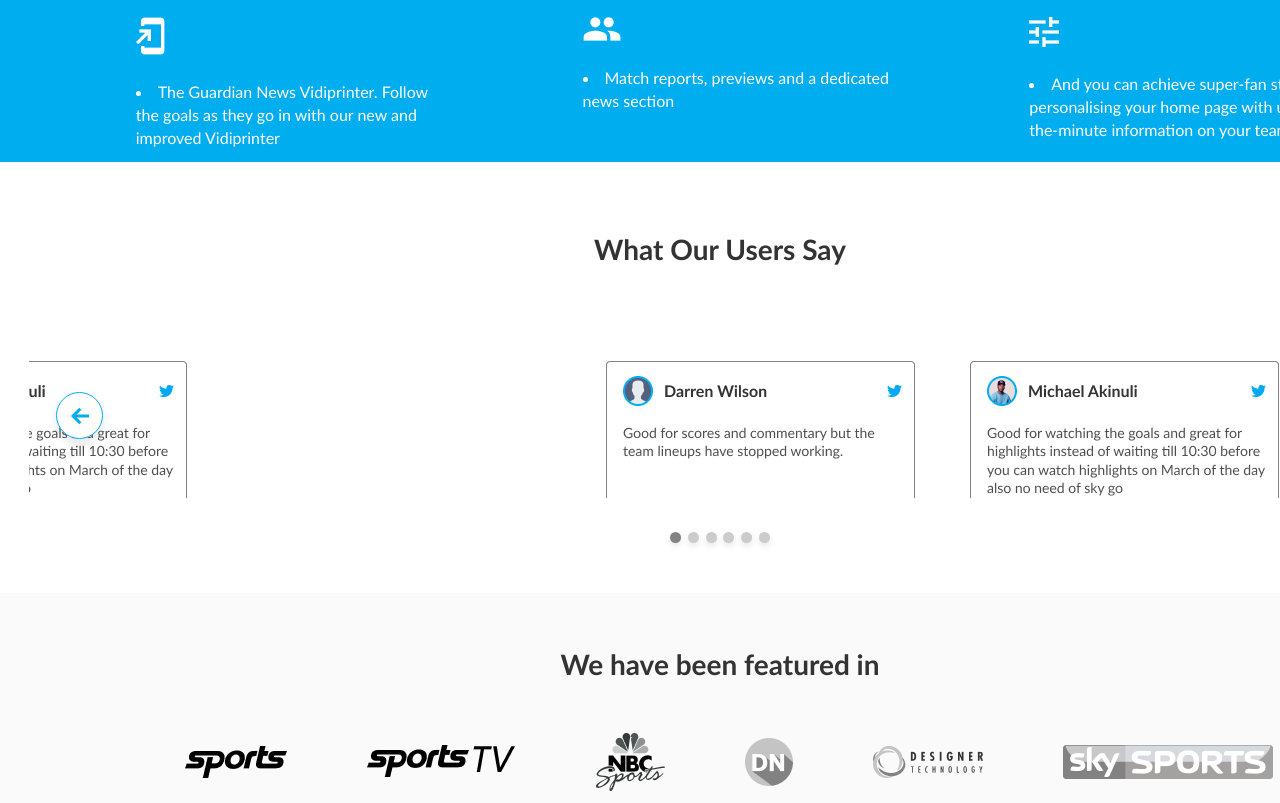
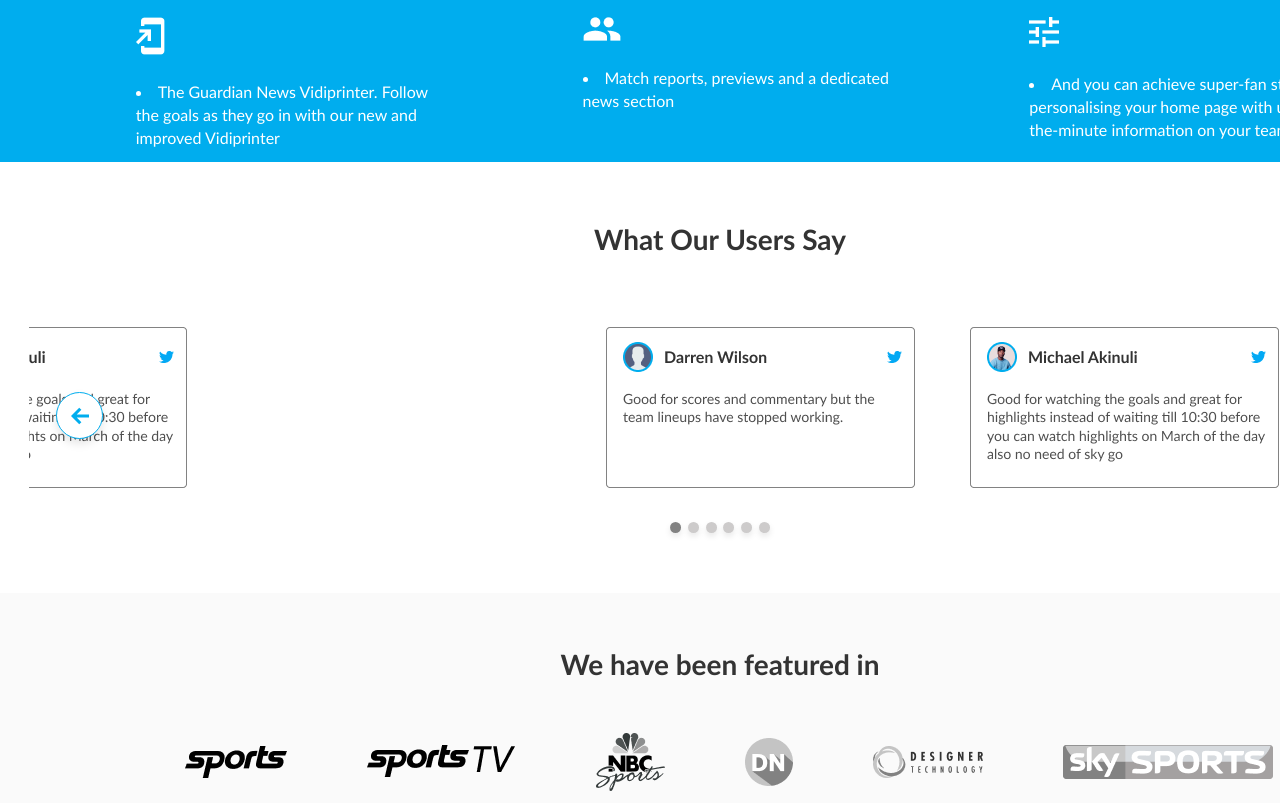
Before and after one commit to Jka4/mobile_app_landingPage, a website: page src/index.html in a window 1280 px wide. Shown: the part 2564-3367 px from the top of the page. Drawn offline with Linux system fonts and the light colour scheme.

Commit message:
fix slider

```diff
--- a/src/slider.css
+++ b/src/slider.css
@@ -92,7 +92,7 @@ body {
 .glide__slides {
     position: relative;
     width: 309px;
-    height: 161px;
+    height: 181px;
     list-style: none;
     -webkit-backface-visibility: hidden;
     backface-visibility: hidden;
@@ -121,7 +121,7 @@ body {
 
 .glide__slide {
     width: 300px;
-    height: 220px;
+    height: 280px;
     -ms-flex-negative: 0;
     flex-shrink: 0;
     white-space: normal;
@@ -166,8 +166,8 @@ ul {
 
 .slider__frame {
     text-align: center;
-    height: 70%;
-    width: 90%;
+    height: 100%;
+    width: 100%;
     line-height: 170px;
     /* -webkit-box-shadow: inset 0 0 0 2px hsla(0, 0%, 100%, .5); */
     /* box-shadow: inset 0 0 0 2px hsla(0, 0%, 100%, .5); */
```
